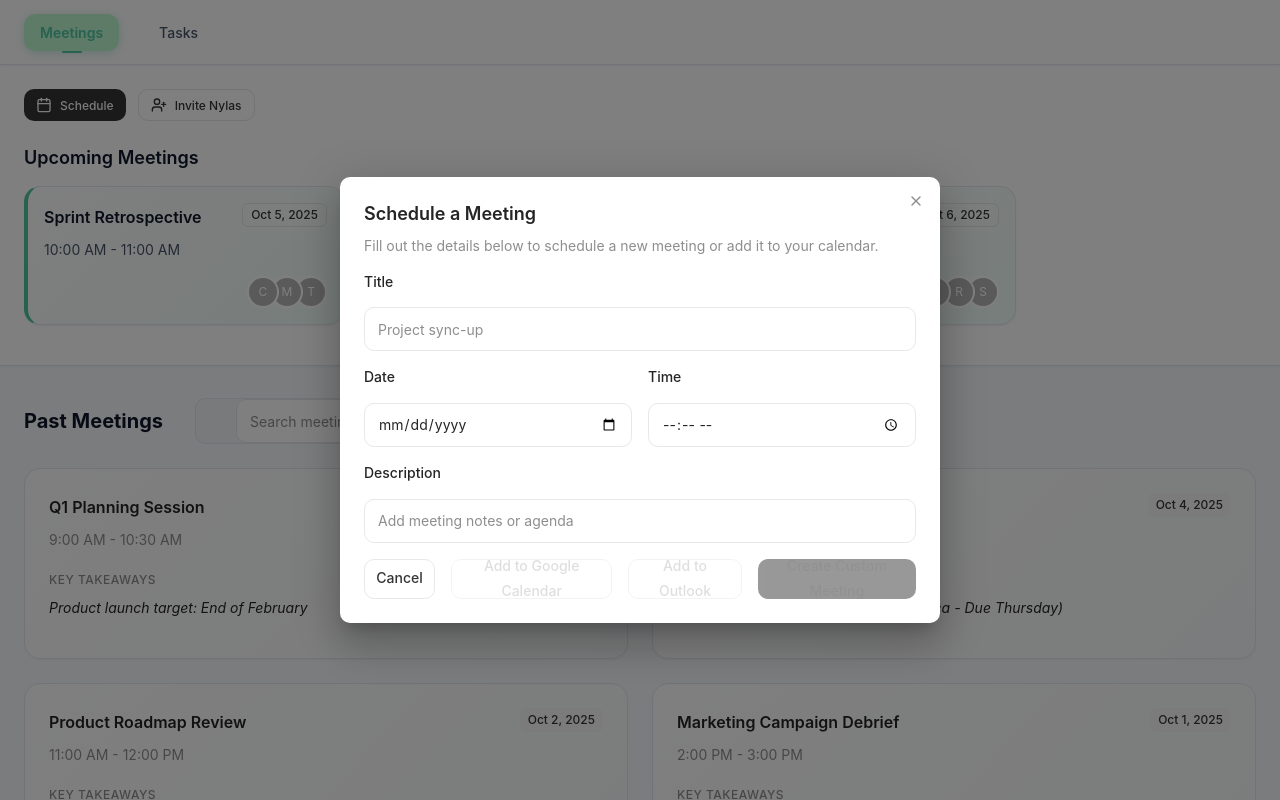
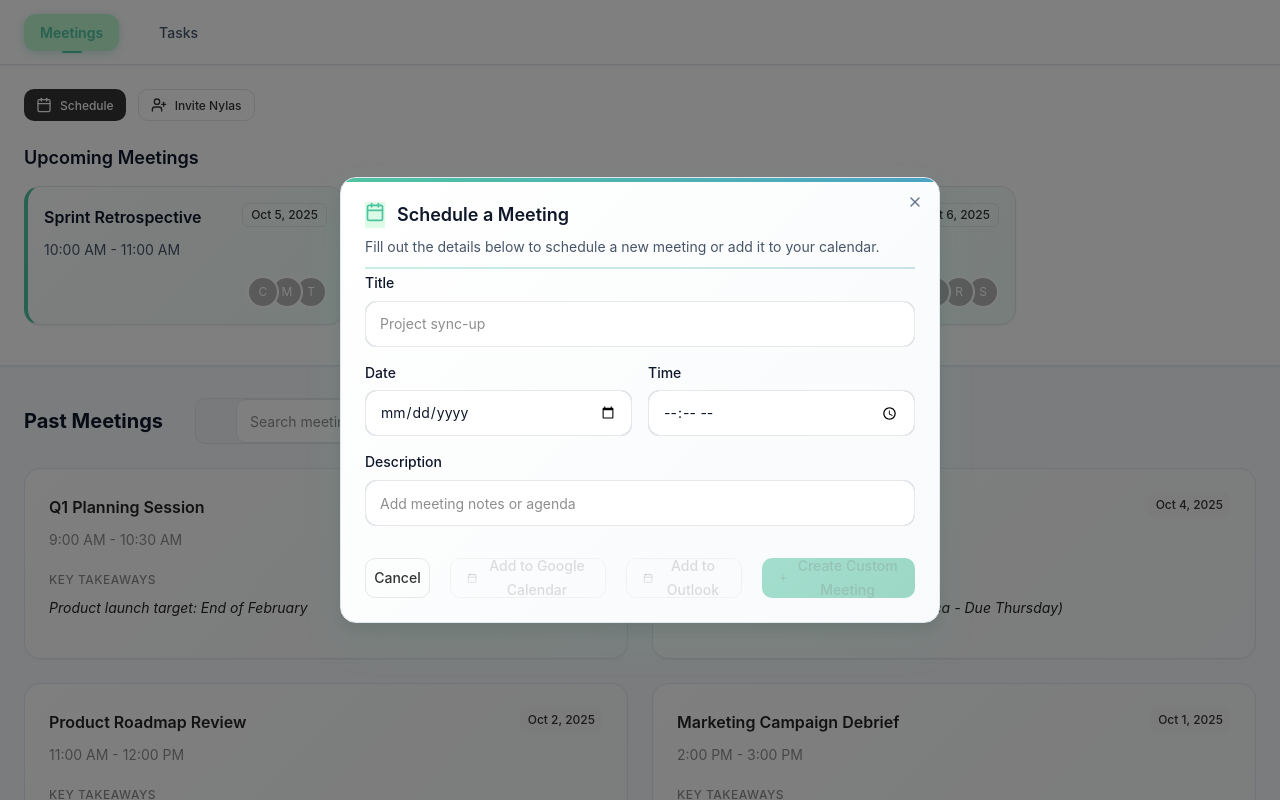
Before and after one commit to rangasashank/fundraise-hackathon-two, a Next.js app in the folder frontend/: page /meetings in a window 1280 px wide. Both pictures are taken after a click on the button "Schedule". Shown: the top 800 px of the page. Built offline with nearby package versions, Linux system fonts and the light colour scheme.

Commit message:
more ui edits

```diff
--- a/frontend/components/meetings-page.tsx
+++ b/frontend/components/meetings-page.tsx
@@ -1,7 +1,7 @@
 import React, { useState } from 'react'
 import { Box, Typography, Container, Avatar, AvatarGroup } from '@mui/material'
 import { styled } from '@mui/material/styles'
-import { Calendar as CalendarIcon, UserPlus, Search, ChevronLeft, ChevronRight } from 'lucide-react'
+import { Calendar as CalendarIcon, UserPlus, Search, ChevronLeft, ChevronRight, Video, Send, Plus } from 'lucide-react'
 import { Button } from '@/components/ui/button'
 import { Badge } from '@/components/ui/badge'
 import {
@@ -364,61 +364,72 @@ export default function MeetingsPage() {
         <DialogContent>
           <DialogHeader>
             <DialogClose onClick={() => setShowScheduleDialog(false)} />
-            <DialogTitle>Schedule a Meeting</DialogTitle>
+            <DialogTitle>
+              <Box className="modal-title-with-icon">
+                <Box className="icon-container-primary">
+                  <CalendarIcon size={20} color="var(--brand-primary)" />
+                </Box>
+                Schedule a Meeting
+              </Box>
+            </DialogTitle>
             <DialogDescription>
               Fill out the details below to schedule a new meeting or add it to your calendar.
             </DialogDescription>
           </DialogHeader>
 
-          <Box sx={{ py: 2, px: 3, display: 'flex', flexDirection: 'column', gap: 2 }}>
-            <Box>
+          <Box sx={{ py: 2, px: 3, display: 'flex', flexDirection: 'column', gap: 0 }}>
+            <Box className="modal-form-field">
               <Label htmlFor="meeting-title">Title</Label>
               <Input
                 id="meeting-title"
                 placeholder="Project sync-up"
                 value={newMeeting.title}
                 onChange={(e) => setNewMeeting({ ...newMeeting, title: e.target.value })}
-                style={{ marginTop: 8 }}
+                className="modal-form-field input"
               />
             </Box>
 
             <Box sx={{ display: 'flex', gap: 2 }}>
-              <Box sx={{ flex: 1 }}>
+              <Box sx={{ flex: 1 }} className="modal-form-field">
                 <Label htmlFor="meeting-date">Date</Label>
                 <Input
                   id="meeting-date"
                   type="date"
                   value={newMeeting.date}
                   onChange={(e) => setNewMeeting({ ...newMeeting, date: e.target.value })}
-                  style={{ marginTop: 8 }}
+                  className="modal-form-field input"
                 />
               </Box>
-              <Box sx={{ flex: 1 }}>
+              <Box sx={{ flex: 1 }} className="modal-form-field">
                 <Label htmlFor="meeting-time">Time</Label>
                 <Input
                   id="meeting-time"
                   type="time"
                   value={newMeeting.time}
                   onChange={(e) => setNewMeeting({ ...newMeeting, time: e.target.value })}
-                  style={{ marginTop: 8 }}
+                  className="modal-form-field input"
                 />
               </Box>
             </Box>
 
-            <Box>
+            <Box className="modal-form-field">
               <Label htmlFor="meeting-description">Description</Label>
               <Input
                 id="meeting-description"
                 placeholder="Add meeting notes or agenda"
                 value={newMeeting.description}
                 onChange={(e) => setNewMeeting({ ...newMeeting, description: e.target.value })}
-                style={{ marginTop: 8 }}
+                className="modal-form-field input"
               />
             </Box>
           </Box>
 
           <DialogFooter>
-            <Button variant="outline" onClick={() => setShowScheduleDialog(false)}>
+            <Button
+              variant="outline"
+              onClick={() => setShowScheduleDialog(false)}
+              className="modal-btn-secondary"
+            >
               Cancel
             </Button>
 
@@ -431,11 +442,13 @@ export default function MeetingsPage() {
                   window.open(links.googleLink, '_blank', 'noopener,noreferrer')
                 }
               }}
+              className="modal-btn-secondary"
               style={{
                 opacity: isFormComplete() ? 1 : 0.5,
                 cursor: isFormComplete() ? 'pointer' : 'not-allowed'
               }}
             >
+              <CalendarIcon size={16} />
               Add to Google Calendar
             </Button>
 
@@ -448,11 +461,13 @@ export default function MeetingsPage() {
                   window.open(links.outlookLink, '_blank', 'noopener,noreferrer')
                 }
               }}
+              className="modal-btn-secondary"
               style={{
                 opacity: isFormComplete() ? 1 : 0.5,
                 cursor: isFormComplete() ? 'pointer' : 'not-allowed'
               }}
             >
+              <CalendarIcon size={16} />
               Add to Outlook
             </Button>
 
@@ -464,11 +479,13 @@ export default function MeetingsPage() {
                   setShowScheduleDialog(false)
                 }
               }}
+              className="modal-btn-primary"
               style={{
                 opacity: isFormComplete() ? 1 : 0.5,
                 cursor: isFormComplete() ? 'pointer' : 'not-allowed'
               }}
             >
+              <Plus size={16} />
               Create Custom Meeting
             </Button>
           </DialogFooter>
@@ -574,25 +591,44 @@ export default function MeetingsPage() {
         <DialogContent>
           <DialogHeader>
             <DialogClose onClick={() => setShowInviteDialog(false)} />
-            <DialogTitle>Invite Nylas Notetaker</DialogTitle>
+            <DialogTitle>
+              <Box className="modal-title-with-icon">
+                <Box className="icon-container-accent">
+                  <Video size={20} color="var(--brand-accent)" />
+                </Box>
+                Invite Nylas Notetaker
+              </Box>
+            </DialogTitle>
             <DialogDescription>
               Add the Nylas notetaker to your meeting for automatic transcription and note-taking.
             </DialogDescription>
           </DialogHeader>
 
-          <Box sx={{ py: 2, px: 3, display: 'flex', flexDirection: 'column', gap: 2 }}>
-            <Box>
+          <Box sx={{ py: 2, px: 3, display: 'flex', flexDirection: 'column', gap: 0 }}>
+            <Box className="modal-form-field">
               <Label htmlFor="meeting-link">Meeting Link</Label>
-              <Input id="meeting-link" placeholder="https://zoom.us/j/123456789" style={{ marginTop: 8 }} />
+              <Input
+                id="meeting-link"
+                placeholder="https://zoom.us/j/123456789"
+                className="modal-form-field input"
+              />
             </Box>
-            <Box>
+            <Box className="modal-form-field">
               <Label htmlFor="notetaker-name">Notetaker Name</Label>
-              <Input id="notetaker-name" defaultValue="Nylas Notetaker" style={{ marginTop: 8 }} />
+              <Input
+                id="notetaker-name"
+                defaultValue="Nylas Notetaker"
+                className="modal-form-field input"
+              />
             </Box>
           </Box>
 
           <DialogFooter>
-            <Button variant="outline" onClick={() => setShowInviteDialog(false)}>
+            <Button
+              variant="outline"
+              onClick={() => setShowInviteDialog(false)}
+              className="modal-btn-secondary"
+            >
               Cancel
             </Button>
             <Button
@@ -600,7 +636,9 @@ export default function MeetingsPage() {
                 console.log('Inviting Nylas notetaker...')
                 setShowInviteDialog(false)
               }}
+              className="modal-btn-primary"
             >
+              <Send size={16} />
               Send Invitation
             </Button>
           </DialogFooter>
--- a/frontend/components/ui/dialog.tsx
+++ b/frontend/components/ui/dialog.tsx
@@ -1,7 +1,6 @@
 import React from 'react'
 import {
   Dialog as MuiDialog,
-  DialogTitle as MuiDialogTitle,
   DialogContent as MuiDialogContent,
   DialogActions as MuiDialogActions,
   IconButton,
@@ -11,60 +10,94 @@ import { styled } from '@mui/material/styles'
 import { X } from 'lucide-react'
 import { cn } from '@/lib/utils'
 
-// Styled components matching v0 mockup design
-const StyledDialog = styled(MuiDialog)(({ theme }) => ({
+// Enhanced styled components with brand colors
+const StyledDialog = styled(MuiDialog)(() => ({
   '& .MuiDialog-paper': {
-    borderRadius: 10,
+    borderRadius: 'var(--radius-lg)',
     maxWidth: '600px',
     width: '100%',
     margin: '16px',
+    background: 'linear-gradient(135deg, var(--surface) 0%, var(--surface-alt) 100%)',
+    border: '1px solid var(--grey-200)',
+    boxShadow: '0 20px 40px rgba(79, 195, 161, 0.1), 0 8px 16px rgba(0, 0, 0, 0.1)',
+    position: 'relative',
+    overflow: 'hidden',
+    '&::before': {
+      content: '""',
+      position: 'absolute',
+      top: 0,
+      left: 0,
+      right: 0,
+      height: '4px',
+      background: 'linear-gradient(90deg, var(--brand-primary) 0%, var(--brand-accent) 100%)',
+      zIndex: 1,
+    },
   },
 }))
 
-const StyledDialogHeader = styled('div')(({ theme }) => ({
+const StyledDialogHeader = styled('div')(() => ({
   padding: '24px 24px 0 24px',
   display: 'flex',
   flexDirection: 'column',
   gap: '8px',
   position: 'relative',
+  '&::after': {
+    content: '""',
+    position: 'absolute',
+    bottom: '-12px',
+    left: '24px',
+    right: '24px',
+    height: '2px',
+    background: 'linear-gradient(90deg, var(--brand-primary) 0%, var(--brand-accent) 100%)',
+    opacity: 0.3,
+  },
 }))
 
-const StyledDialogTitle = styled(Typography)(({ theme }) => ({
+const StyledDialogTitle = styled(Typography)(() => ({
   fontSize: '1.125rem',
   fontWeight: 600,
   lineHeight: 1.4,
-  color: '#252525',
+  color: 'var(--text-primary)',
   margin: 0,
   paddingRight: '40px', // Space for close button
+  display: 'flex',
+  alignItems: 'center',
+  gap: '12px',
 }))
 
-const StyledDialogDescription = styled(Typography)(({ theme }) => ({
+const StyledDialogDescription = styled(Typography)(() => ({
   fontSize: '0.875rem',
   lineHeight: 1.5,
-  color: '#8e8e8e',
+  color: 'var(--text-secondary)',
   margin: 0,
 }))
 
-const StyledDialogContent = styled(MuiDialogContent)(({ theme }) => ({
+const StyledDialogContent = styled(MuiDialogContent)(() => ({
   padding: '24px',
+  background: 'transparent',
   '&.MuiDialogContent-root': {
     paddingTop: '24px',
   },
 }))
 
-const StyledDialogActions = styled(MuiDialogActions)(({ theme }) => ({
+const StyledDialogActions = styled(MuiDialogActions)(() => ({
   padding: '0 24px 24px 24px',
-  gap: '8px',
+  gap: '12px',
   justifyContent: 'flex-end',
+  background: 'transparent',
 }))
 
-const CloseButton = styled(IconButton)(({ theme }) => ({
+const CloseButton = styled(IconButton)(() => ({
   position: 'absolute',
   right: '8px',
   top: '8px',
-  color: '#8e8e8e',
+  color: 'var(--text-tertiary)',
+  backgroundColor: 'transparent',
+  transition: 'all var(--transition-fast)',
   '&:hover': {
-    backgroundColor: '#f7f7f7',
+    backgroundColor: 'var(--brand-primary-100)',
+    color: 'var(--brand-primary)',
+    transform: 'scale(1.1)',
   },
 }))
 
@@ -131,7 +164,7 @@ DialogHeader.displayName = 'DialogHeader'
 
 const DialogTitle = React.forwardRef<HTMLHeadingElement, DialogTitleProps>(
   ({ className, children, ...props }, ref) => (
-    <StyledDialogTitle ref={ref} component="h2" className={cn(className)} {...props}>
+    <StyledDialogTitle ref={ref} className={cn(className)} {...props}>
       {children}
     </StyledDialogTitle>
   )
--- a/frontend/styles/globals.css
+++ b/frontend/styles/globals.css
@@ -682,6 +682,97 @@ input::placeholder, textarea::placeholder {
   opacity: 0.8;
 }
 
+/* Modal Enhancement Classes */
+.modal-title-with-icon {
+  display: flex;
+  align-items: center;
+  gap: 12px;
+}
+
+.modal-form-field {
+  margin-bottom: 16px;
+}
+
+.modal-form-field label {
+  display: block;
+  margin-bottom: 8px;
+  font-weight: 500;
+  color: var(--text-primary);
+  font-size: 0.875rem;
+}
+
+.modal-form-field input {
+  width: 100%;
+  padding: 12px 16px;
+  border: 1px solid var(--grey-300);
+  border-radius: var(--radius-md);
+  background: var(--surface);
+  color: var(--text-primary);
+  font-size: 0.875rem;
+  transition: all var(--transition-fast);
+}
+
+.modal-form-field input:focus {
+  outline: none;
+  border-color: var(--brand-primary);
+  box-shadow: 0 0 0 3px var(--brand-primary-100);
+  background: var(--surface);
+}
+
+.modal-form-field input::placeholder {
+  color: var(--text-tertiary);
+}
+
+/* Enhanced Modal Buttons */
+.modal-btn-primary {
+  background: linear-gradient(135deg, var(--brand-primary) 0%, var(--brand-primary-600) 100%);
+  color: white;
+  border: none;
+  padding: 12px 24px;
+  border-radius: var(--radius-md);
+  font-weight: 600;
+  font-size: 0.875rem;
+  cursor: pointer;
+  transition: all var(--transition-fast);
+  display: flex;
+  align-items: center;
+  gap: 8px;
+  box-shadow: 0 2px 4px rgba(79, 195, 161, 0.2);
+}
+
+.modal-btn-primary:hover:not(:disabled) {
+  background: linear-gradient(135deg, var(--brand-primary-600) 0%, var(--brand-primary-700) 100%);
+  box-shadow: 0 4px 12px rgba(79, 195, 161, 0.4);
+  transform: translateY(-1px);
+}
+
+.modal-btn-primary:disabled {
+  opacity: 0.5;
+  cursor: not-allowed;
+  transform: none;
+}
+
+.modal-btn-secondary {
+  background: transparent;
+  color: var(--text-secondary);
+  border: 1px solid var(--grey-300);
+  padding: 12px 24px;
+  border-radius: var(--radius-md);
+  font-weight: 500;
+  font-size: 0.875rem;
+  cursor: pointer;
+  transition: all var(--transition-fast);
+  display: flex;
+  align-items: center;
+  gap: 8px;
+}
+
+.modal-btn-secondary:hover {
+  border-color: var(--brand-primary);
+  color: var(--brand-primary);
+  background: var(--brand-primary-50);
+}
+
 /* Responsive utilities */
 @media (min-width: 768px) {
   .md\\:grid-cols-2 {
```
